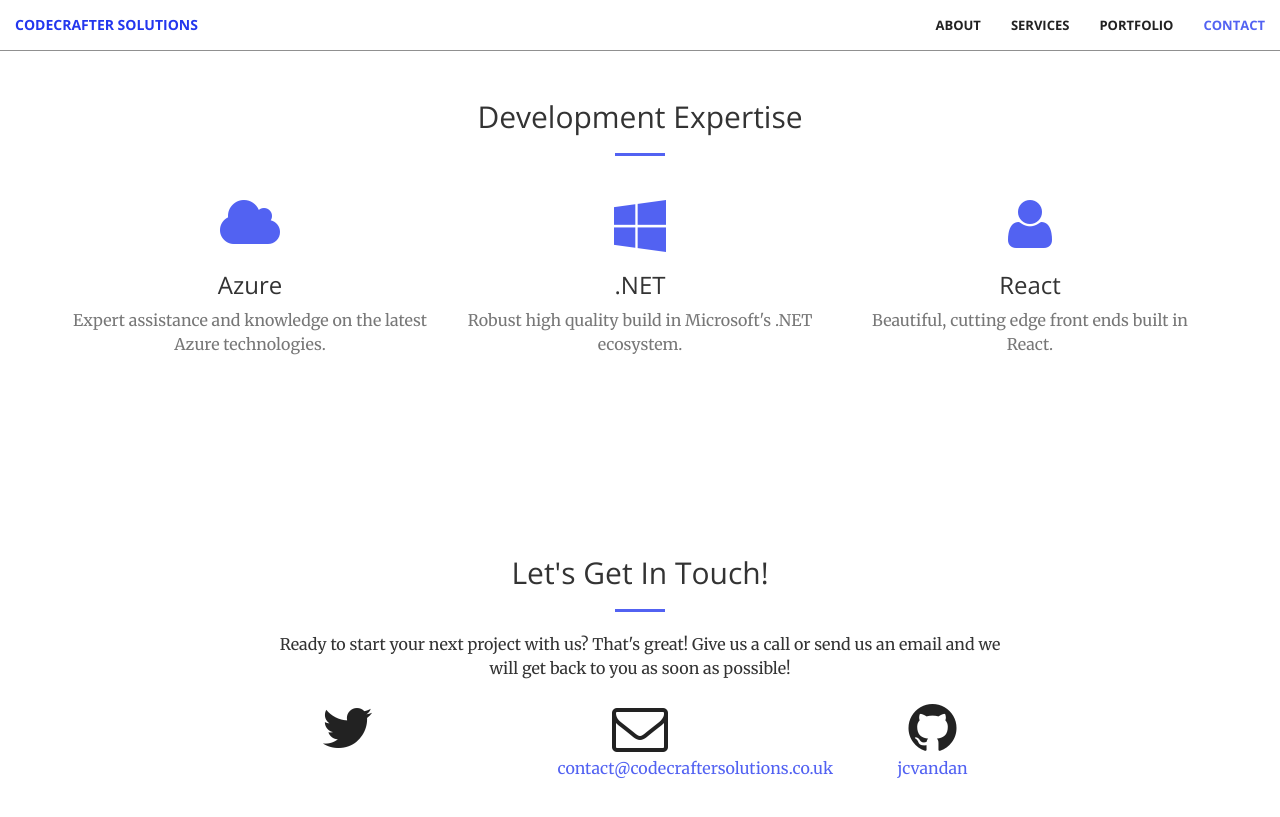
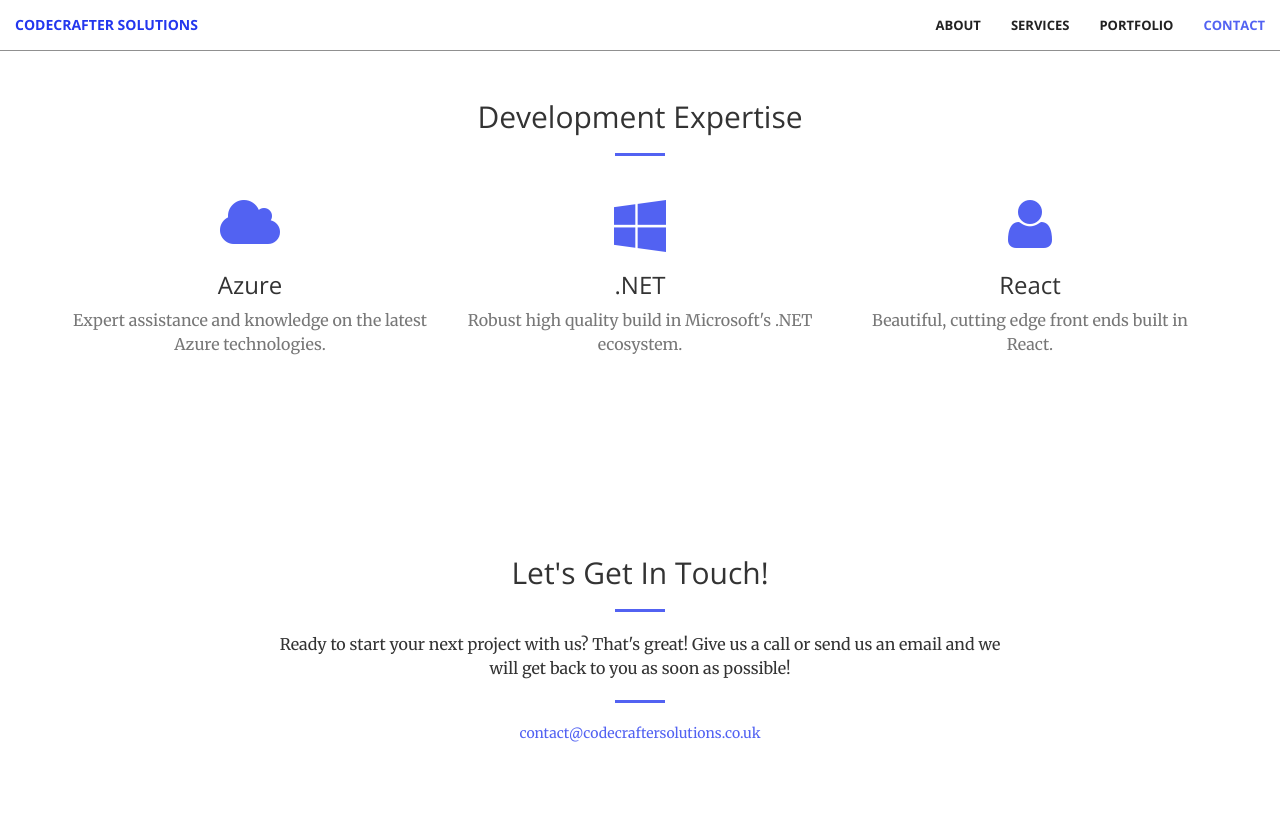
Before and after one commit to jcvandan/codecrafter-solutions, a Jekyll site: the page built from index.html, in a window 1280 px wide and 900 px high, scrolled down 1351 px. Shown: the top 817 px of the window. Built offline with Jekyll 4.4.1, drawn with Linux system fonts in a browser that asks for light colours.

Commit message:
Fixed contact section

```diff
--- a/_includes/contact.html
+++ b/_includes/contact.html
@@ -5,25 +5,10 @@
                 <h2 class="section-heading">Let's Get In Touch!</h2>
                 <hr class="primary">
                 <p>Ready to start your next project with us? That's great! Give us a call or send us an email and we will get back to you as soon as possible!</p>
+                <hr class="primary">
+                <a href="mailto:{{ site.email }}">
+                    {{ site.email }}
+                </a>
             </div>
-        <div class="col-lg-2 col-lg-offset-2 text-center">
-            <a href="https://twitter.com/{{ site.twitter_username }}">
-                <i class="fa fa-twitter fa-3x wow bounceIn" data-wow-delay=".1s"></i>
-                <p>{{ site.twitter_username }}</p>
-            </a>
-        </div>
-        <div class="col-lg-2 col-lg-offset-1 text-center">
-            <a href="mailto:{{ site.email }}">
-            <i class="fa fa-envelope-o fa-3x wow bounceIn" data-wow-delay=".1s"></i>
-                <p>{{ site.email }}</p>
-            </a>
-        </div>
-        <div class="col-lg-2 col-lg-offset-1 text-center">
-            <a href="https://github.com/{{ site.github_username }}">
-            <i class="fa fa-github fa-3x wow bounceIn" data-wow-delay=".1s"></i>
-                <p>{{ site.github_username }}</p>
-            </a>
-        </div>
-
     </div>
 </section>
```
